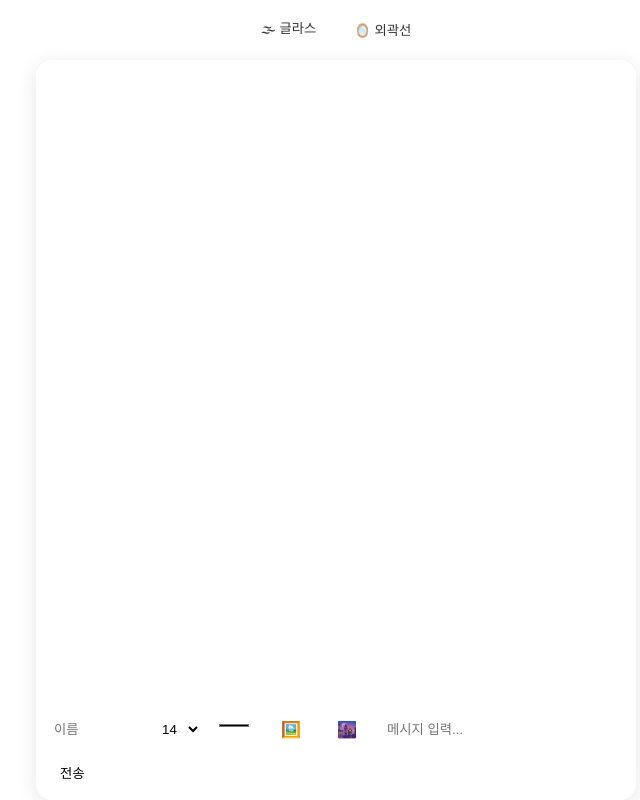
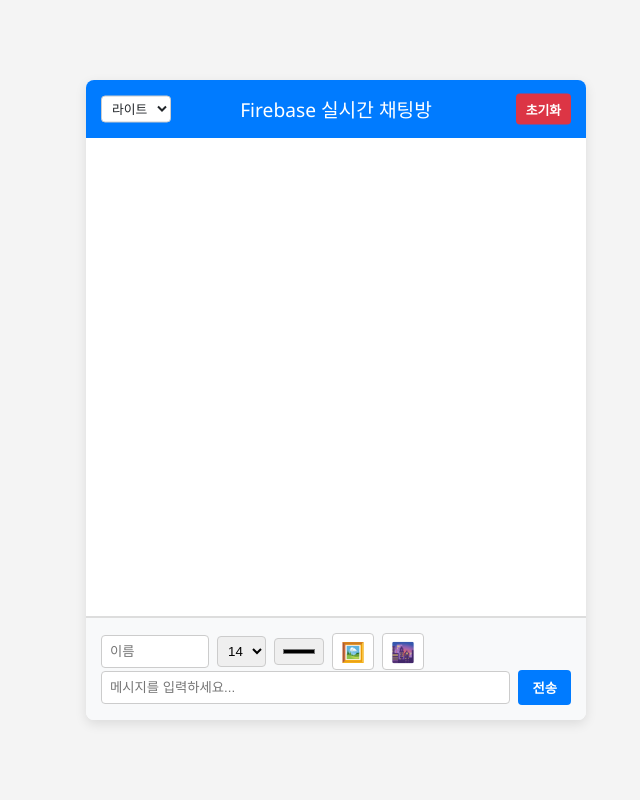
Before and after one commit to kwh120207-1/kwh120207-1.github.io, a plain HTML site: page index.html in a window 1280 px wide. Shown: the whole page, without its empty margins (304-944 px from the left). Drawn offline with Linux system fonts and the light colour scheme; no server answers.

Commit message:
Update index.html

```diff
--- a/index.html
+++ b/index.html
@@ -3,186 +3,239 @@
 <head>
 <meta charset="UTF-8" />
 <meta name="viewport" content="width=device-width, initial-scale=1.0" />
-  <title>Firebase 실시간 글라스 채팅</title>
+<title>Firebase 실시간 채팅 앱 (v3)</title>
 <style>
+/* 기존 스타일 유지 */
+:root {
+  --bg-color: #f4f4f4;
+  --container-bg: #fff;
+  --header-bg: #007bff;
+  --header-text: #fff;
+  --window-bg: #fff;
+  --window-border: #ddd;
+  --message-bg: #e9ecef;
+  --message-user: #495057;
+  --message-text: #212529;
+  --form-bg: #f8f9fa;
+  --input-bg: #fff;
+  --input-border: #ccc;
+  --input-text: #212529;
+  --button-bg: #007bff;
+  --button-text: #fff;
+  --button-hover-bg: #0056b3;
+  --shadow-color: rgba(0, 0, 0, 0.1);
+}
+
 body {
-      font-family: 'Pretendard', sans-serif;
+  font-family: 'Segoe UI', sans-serif;
+  background-color: var(--bg-color);
+  color: var(--message-text);
+  display: flex;
+  justify-content: center;
+  align-items: center;
+  height: 100vh;
   margin: 0;
-      height: 100vh;
-      display: flex;
-      flex-direction: column;
-      background: #ececec;
+  transition: background-color 0.3s, background-image 0.3s;
   background-size: cover;
   background-position: center;
   background-repeat: no-repeat;
-      transition: background 0.4s ease;
 }
 
-    /* 🔹 테마 선택 버튼 */
-    .theme-selector {
+.chat-container {
+  width: 100%;
+  max-width: 500px;
+  background-color: var(--container-bg);
+  border-radius: 8px;
+  box-shadow: 0 4px 12px var(--shadow-color);
+  display: flex;
+  flex-direction: column;
+  height: 80vh;
+  max-height: 700px;
+  transition: background-color 0.3s, box-shadow 0.3s;
+}
+
+header {
+  background-color: var(--header-bg);
+  color: var(--header-text);
+  padding: 15px;
+  text-align: center;
+  font-size: 1.2rem;
+  border-top-left-radius: 8px;
+  border-top-right-radius: 8px;
+  position: relative;
   display: flex;
   justify-content: center;
-      gap: 10px;
-      padding: 10px;
-      background: rgba(255, 255, 255, 0.4);
-      backdrop-filter: blur(10px);
-      border-bottom: 1px solid rgba(255, 255, 255, 0.2);
+  align-items: center;
 }
 
-    .theme-selector button {
-      border: none;
-      padding: 8px 14px;
-      border-radius: 10px;
-      background: rgba(255,255,255,0.4);
-      backdrop-filter: blur(6px);
-      color: #333;
-      cursor: pointer;
-      font-weight: 500;
-      transition: all 0.3s ease;
+header > span {
+  flex-grow: 1;
 }
 
-    .theme-selector button:hover {
-      background: rgba(255,255,255,0.6);
+#theme-select {
+  position: absolute;
+  left: 15px;
+  top: 50%;
+  transform: translateY(-50%);
+  padding: 4px 6px;
+  border-radius: 4px;
+  border: 1px solid var(--input-border);
+  background-color: var(--input-bg);
+  color: var(--input-text);
+  font-size: 0.8rem;
 }
 
-    /* 🔹 채팅박스 */
-    .chat-container {
-      flex: 1;
-      display: flex;
-      flex-direction: column;
-      width: 100%;
-      max-width: 600px;
-      margin: auto;
-      border-radius: 16px;
-      overflow: hidden;
-      box-shadow: 0 4px 20px rgba(0,0,0,0.1);
-      transition: all 0.4s ease;
+#reset-db-button {
+  position: absolute;
+  right: 15px;
+  top: 50%;
+  transform: translateY(-50%);
+  background-color: #dc3545;
+  color: white;
+  border: none;
+  padding: 6px 10px;
+  border-radius: 4px;
+  cursor: pointer;
+  font-size: 0.8rem;
+  font-weight: bold;
 }
 
-    .chat-box {
-      flex: 1;
+.chat-window {
+  flex-grow: 1;
+  padding: 20px;
   overflow-y: auto;
-      padding: 16px;
-      display: flex;
-      flex-direction: column;
-      gap: 10px;
+  border-bottom: 1px solid var(--window-border);
+  background-color: var(--window-bg);
+  transition: background-color 0.3s;
 }
 
-    .message {
+.message-item {
+  margin-bottom: 15px;
+  padding: 10px;
+  background-color: var(--message-bg);
+  border-radius: 8px;
   max-width: 80%;
-      padding: 10px 14px;
-      border-radius: 14px;
-      word-break: break-word;
-      transition: background 0.4s ease, color 0.4s ease;
 }
 
-    .user {
-      align-self: flex-end;
+.message-username {
+  display: block;
+  font-size: 0.8em;
+  font-weight: bold;
+  color: var(--message-user);
+  margin-bottom: 4px;
 }
 
-    .bot {
-      align-self: flex-start;
+.message-text {
+  font-size: 0.95em;
+  color: var(--message-text);
 }
 
-    /* 🔹 입력창 */
-    .input-area {
-      display: flex;
-      flex-wrap: wrap;
-      gap: 8px;
-      padding: 10px;
-      background: rgba(255, 255, 255, 0.5);
-      backdrop-filter: blur(10px);
-      border-top: 1px solid rgba(255, 255, 255, 0.3);
+.message-image {
+  max-width: 100%;
+  border-radius: 5px;
+  margin-top: 5px;
+  cursor: pointer;
 }
 
-    .input-area input, .input-area select {
-      padding: 8px;
-      border: none;
-      border-radius: 10px;
-      background: rgba(255,255,255,0.8);
-      outline: none;
+#chat-form {
+  display: flex;
+  align-items: center;
+  flex-wrap: wrap;
+  padding: 15px;
+  background-color: var(--form-bg);
+  border-top: 1px solid var(--window-border);
+  border-bottom-left-radius: 8px;
+  border-bottom-right-radius: 8px;
 }
 
-    .input-area button, .input-area label {
+#username-input {
+  width: 90px;
+  padding: 8px;
+  margin-right: 8px;
+  border: 1px solid var(--input-border);
+  border-radius: 4px;
+  background-color: var(--input-bg);
+  color: var(--input-text);
+}
+
+#message-input {
+  flex-grow: 1;
+  padding: 8px;
+  border: 1px solid var(--input-border);
+  border-radius: 4px;
+  margin-right: 8px;
+}
+
+#font-size-select, #color-picker {
+  margin-right: 8px;
+  padding: 6px;
+  border-radius: 4px;
+  border: 1px solid var(--input-border);
+  cursor: pointer;
+}
+
+#image-upload-input, #bg-upload-input {
+  display: none;
+}
+
+#image-upload-label, #bg-upload-label {
+  padding: 4px 8px;
+  border: 1px solid var(--input-border);
+  background-color: var(--input-bg);
+  border-radius: 4px;
+  cursor: pointer;
+  margin-right: 8px;
+  font-size: 1.2rem;
+}
+
+#send-button {
   padding: 8px 14px;
   border: none;
-      border-radius: 10px;
-      background: rgba(255,255,255,0.6);
+  background-color: var(--button-bg);
+  color: var(--button-text);
+  border-radius: 4px;
   cursor: pointer;
-      transition: 0.3s;
-    }
-
-    .input-area button:hover, .input-area label:hover {
-      background: rgba(255,255,255,0.8);
-    }
-
-    /* === 테마 === */
-
-    /* 🌫 글라스모피즘 */
-    .glass {
-      background: rgba(255,255,255,0.2);
-      backdrop-filter: blur(20px);
-    }
-    .glass .message.user {
-      background: rgba(0, 150, 255, 0.3);
-      color: #fff;
-    }
-    .glass .message.bot {
-      background: rgba(255, 255, 255, 0.3);
-      color: #000;
-    }
-
-    /* 🪞 외곽선 테마 */
-    .outline {
-      background: transparent;
-    }
-    .outline .message.user {
-      border: 1px solid rgba(0, 150, 255, 0.7);
-      color: #00aaff;
-      background: transparent;
-    }
-    .outline .message.bot {
-      border: 1px solid rgba(255, 255, 255, 0.5);
-      color: #fff;
-      background: transparent;
-    }
-
-    img.message-img {
-      max-width: 200px;
-      border-radius: 10px;
-      cursor: pointer;
-      margin-top: 4px;
+  font-weight: bold;
 }
 </style>
 </head>
 
-<body class="glass">
+<body class="theme-light">
+  <div class="chat-container">
+    <header>
+      <select id="theme-select">
+        <option value="light">라이트</option>
+        <option value="dark">다크</option>
+        <option value="pastel">파스텔</option>
+      </select>
+      <span>Firebase 실시간 채팅방</span>
+      <button id="reset-db-button">초기화</button>
+    </header>
 
-  <div class="theme-selector">
-    <button onclick="setTheme('glass')">🌫 글라스</button>
-    <button onclick="setTheme('outline')">🪞 외곽선</button>
+    <div class="chat-window" id="chat-window">
+      <ul id="message-list"></ul>
     </div>
 
-  <div class="chat-container glass">
-    <div class="chat-box" id="chatBox"></div>
-
-    <div class="input-area">
-      <input type="text" id="username" placeholder="이름" style="width:80px">
-      <select id="fontSize">
+    <form id="chat-form">
+      <input type="text" id="username-input" placeholder="이름" required />
+      <select id="font-size-select">
         <option value="12px">12</option>
         <option value="14px" selected>14</option>
         <option value="16px">16</option>
         <option value="18px">18</option>
         <option value="20px">20</option>
       </select>
-      <input type="color" id="colorPicker" value="#000000">
-      <input type="file" id="imgInput" accept="image/*" style="display:none;">
-      <label for="imgInput">🖼️</label>
-      <input type="file" id="bgInput" accept="image/*" style="display:none;">
-      <label for="bgInput" title="배경 변경">🌆</label>
-      <input type="text" id="msgInput" placeholder="메시지 입력..." style="flex:1;">
-      <button id="sendBtn">전송</button>
-    </div>
+      <input type="color" id="color-picker" value="#000000" />
+      <input type="file" id="image-upload-input" accept="image/*" />
+      <label for="image-upload-input" id="image-upload-label">🖼️</label>
+
+      <!-- ✅ 배경 이미지 업로드 추가 -->
+      <input type="file" id="bg-upload-input" accept="image/*" />
+      <label for="bg-upload-input" id="bg-upload-label" title="배경 이미지 변경">🌆</label>
+
+      <input type="text" id="message-input" placeholder="메시지를 입력하세요..." required />
+      <button type="submit" id="send-button">전송</button>
+    </form>
   </div>
 
   <script type="module">
@@ -195,8 +248,9 @@
       push,
       onChildAdded,
       serverTimestamp,
+      query,
       orderByChild,
-      query
+      remove
     } from "https://www.gstatic.com/firebasejs/10.5.0/firebase-database.js";
 
     const firebaseConfig = {
@@ -212,101 +266,136 @@
     const db = getDatabase(app);
     const messagesRef = ref(db, "messages");
 
-    const chatBox = document.getElementById("chatBox");
-    const username = document.getElementById("username");
-    const msgInput = document.getElementById("msgInput");
-    const colorPicker = document.getElementById("colorPicker");
-    const fontSize = document.getElementById("fontSize");
-    const imgInput = document.getElementById("imgInput");
-    const bgInput = document.getElementById("bgInput");
-    const sendBtn = document.getElementById("sendBtn");
+    const usernameInput = document.getElementById("username-input");
+    const messageInput = document.getElementById("message-input");
+    const colorPicker = document.getElementById("color-picker");
+    const fontSizeSelect = document.getElementById("font-size-select");
+    const messageList = document.getElementById("message-list");
+    const chatWindow = document.getElementById("chat-window");
+    const themeSelect = document.getElementById("theme-select");
+    const resetButton = document.getElementById("reset-db-button");
+    const imageUploadInput = document.getElementById("image-upload-input");
+    const bgUploadInput = document.getElementById("bg-upload-input");
+    const sendButton = document.getElementById("send-button");
 
-    // ✅ 저장된 테마/배경 복원
+    // ✅ 테마 저장/복원
     document.addEventListener("DOMContentLoaded", () => {
-      const savedTheme = localStorage.getItem("chatTheme") || "glass";
-      document.body.className = savedTheme;
-      const bg = localStorage.getItem("chatBg");
-      if (bg) document.body.style.backgroundImage = `url('${bg}')`;
+      const savedTheme = localStorage.getItem("chatTheme") || "light";
+      document.body.className = `theme-${savedTheme}`;
+      themeSelect.value = savedTheme;
+
+      const savedBg = localStorage.getItem("chatBackground");
+      if (savedBg) document.body.style.backgroundImage = `url('${savedBg}')`;
     });
 
-    // ✅ 테마 변경
-    function setTheme(theme) {
-      document.body.className = theme;
+    themeSelect.addEventListener("change", (e) => {
+      const theme = e.target.value;
+      document.body.className = `theme-${theme}`;
       localStorage.setItem("chatTheme", theme);
-    }
-    window.setTheme = setTheme;
-
-    // ✅ 메시지 전송
-    sendBtn.addEventListener("click", () => {
-      const text = msgInput.value.trim();
-      if (!username.value.trim() || !text) return alert("이름과 메시지를 입력하세요.");
-      push(messagesRef, {
-        username: username.value,
-        message: text,
-        color: colorPicker.value,
-        size: fontSize.value,
-        timestamp: serverTimestamp()
-      });
-      msgInput.value = "";
     });
 
-    // ✅ 이미지 업로드
-    imgInput.addEventListener("change", (e) => {
-      const file = e.target.files[0];
-      if (!file) return;
-      const reader = new FileReader();
-      reader.onload = (event) => {
-        push(messagesRef, {
-          username: username.value || "익명",
-          imageBase64: event.target.result,
-          timestamp: serverTimestamp()
-        });
-      };
-      reader.readAsDataURL(file);
-      imgInput.value = "";
-    });
-
-    // ✅ 배경 변경
-    bgInput.addEventListener("change", (e) => {
+    // ✅ 배경 이미지 업로드
+    bgUploadInput.addEventListener("change", (e) => {
       const file = e.target.files[0];
       if (!file) return;
       const reader = new FileReader();
       reader.onload = (event) => {
         const base64 = event.target.result;
         document.body.style.backgroundImage = `url('${base64}')`;
-        localStorage.setItem("chatBg", base64);
+        localStorage.setItem("chatBackground", base64);
       };
       reader.readAsDataURL(file);
     });
 
-    // ✅ 실시간 수신
-    const q = query(messagesRef, orderByChild("timestamp"));
-    onChildAdded(q, (snap) => {
-      const d = snap.val();
-      const div = document.createElement("div");
-      div.className = "message bot";
-      const name = document.createElement("b");
-      name.textContent = d.username + ": ";
-      div.appendChild(name);
+    // ✅ 메시지 전송
+    document.getElementById("chat-form").addEventListener("submit", (e) => {
+      e.preventDefault();
+      const username = usernameInput.value.trim();
+      const message = messageInput.value.trim();
+      const color = colorPicker.value;
+      const size = fontSizeSelect.value;
 
-      if (d.message) {
-        const msg = document.createElement("span");
-        msg.textContent = d.message;
-        msg.style.color = d.color;
-        msg.style.fontSize = d.size;
-        div.appendChild(msg);
+      if (!username || !message) return alert("이름과 메시지를 입력하세요.");
+
+      push(messagesRef, {
+        username,
+        message,
+        color,
+        size,
+        timestamp: serverTimestamp()
+      });
+
+      messageInput.value = "";
+      messageInput.focus();
+    });
+
+    // ✅ 이미지/GIF 업로드
+    imageUploadInput.addEventListener("change", (e) => {
+      const file = e.target.files[0];
+      const username = usernameInput.value.trim();
+      if (!file || !username) return alert("이름을 입력하세요.");
+      if (file.size > 5 * 1024 * 1024)
+        return alert("5MB 이하의 파일만 업로드 가능합니다.");
+
+      sendButton.disabled = true;
+      sendButton.textContent = "업로드 중...";
+
+      const reader = new FileReader();
+      reader.onload = (event) => {
+        const base64 = event.target.result;
+        push(messagesRef, {
+          username,
+          imageBase64: base64,
+          timestamp: serverTimestamp()
+        });
+        imageUploadInput.value = "";
+        sendButton.disabled = false;
+        sendButton.textContent = "전송";
+      };
+      reader.readAsDataURL(file);
+    });
+
+    // ✅ 실시간 메시지 표시
+    const messagesQuery = query(messagesRef, orderByChild("timestamp"));
+    onChildAdded(messagesQuery, (snap) => {
+      const data = snap.val();
+      const li = document.createElement("li");
+      li.className = "message-item";
+
+      const name = document.createElement("span");
+      name.className = "message-username";
+      name.textContent = data.username || "익명";
+      li.appendChild(name);
+
+      if (data.message) {
+        const msg = document.createElement("p");
+        msg.className = "message-text";
+        msg.textContent = data.message;
+        msg.style.color = data.color;
+        msg.style.fontSize = data.size;
+        li.appendChild(msg);
       }
 
-      if (d.imageBase64) {
+      if (data.imageBase64) {
         const img = document.createElement("img");
-        img.src = d.imageBase64;
-        img.className = "message-img";
-        img.addEventListener("click", () => window.open(d.imageBase64));
-        div.appendChild(img);
+        img.className = "message-image";
+        img.src = data.imageBase64;
+        img.addEventListener("click", () => window.open(data.imageBase64));
+        li.appendChild(img);
       }
 
-      chatBox.appendChild(div);
-      chatBox.scrollTop = chatBox.scrollHeight;
+      messageList.appendChild(li);
+      chatWindow.scrollTop = chatWindow.scrollHeight;
+    });
+
+    // ✅ 초기화
+    resetButton.addEventListener("click", () => {
+      const pw = prompt("관리자 비밀번호(비밀번호0207)를 입력하세요:");
+      if (pw === "비밀번호0207") {
+        remove(messagesRef);
+        messageList.innerHTML = "";
+        alert("채팅이 초기화되었습니다.");
+      } else if (pw) alert("비밀번호가 틀렸습니다.");
     });
   </script>
 </body>
```
Lines whose indentation alone changed are shown as unchanged.
